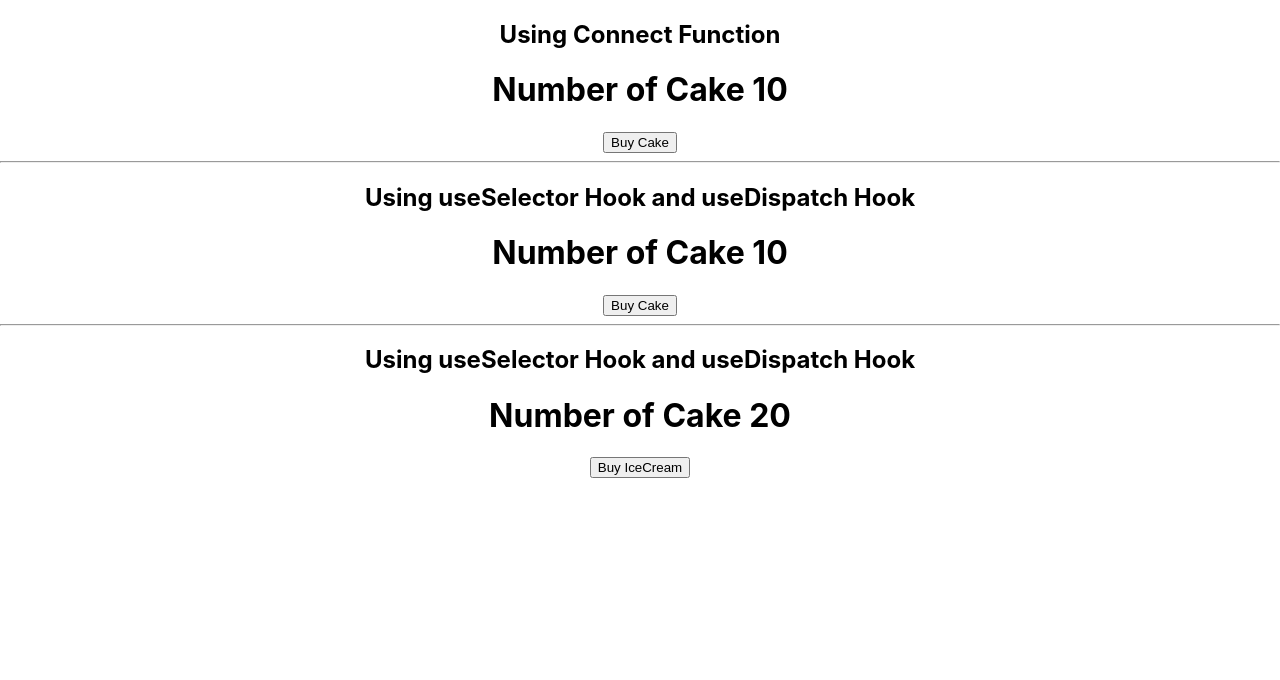
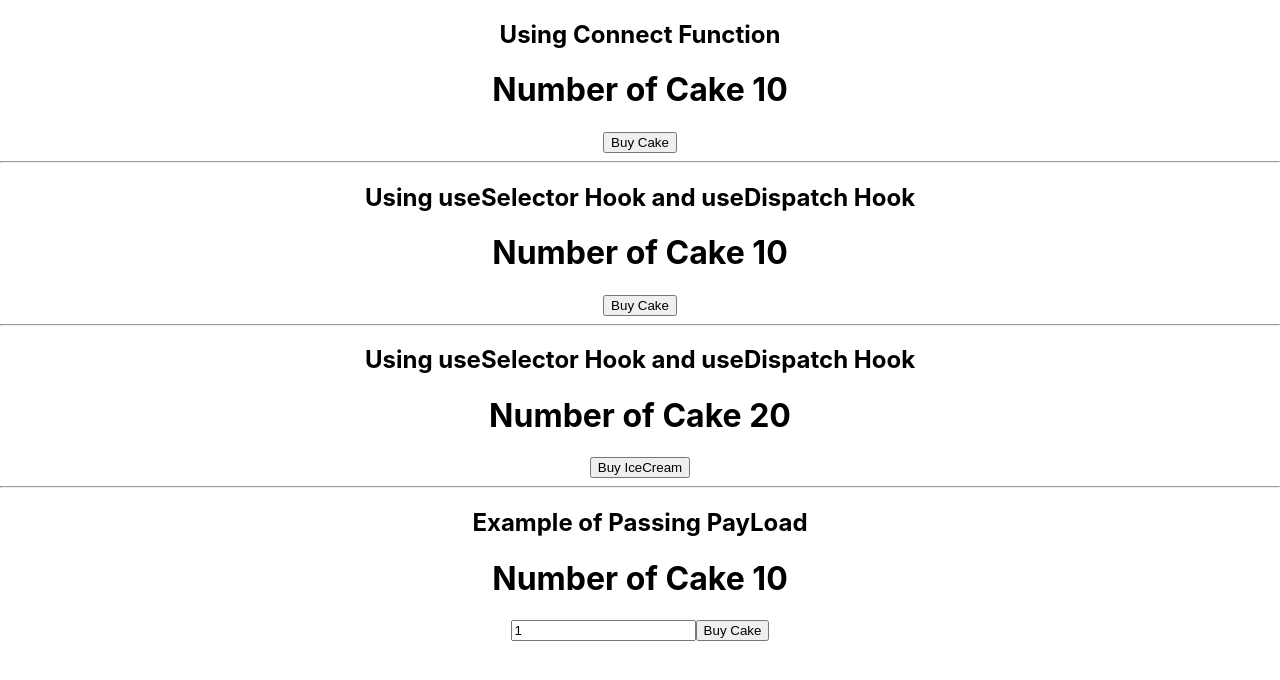
Before and after one commit to hardikd-zignuts/Redux-Tutorial, a React (Create React App) app in the folder redux-cake-shop/: page / in a window 1280 px wide. Shown: the top 680 px of the page. Built offline with nearby package versions, Linux system fonts and the light colour scheme.

Commit message:
Passing PayLoad to Actions and Reducer

```diff
--- a/redux-cake-shop/src/App.js
+++ b/redux-cake-shop/src/App.js
@@ -4,6 +4,7 @@
 import store from './Redux/Store';
 import CakeShopHook from './components/CakeShopHook';
 import IceCreamShop from './components/IceCreamShop';
+import NewCakeShop from './components/NewCakeShop';
 
 function App() {
   return (
@@ -14,6 +15,8 @@
         <CakeShopHook />
         <hr />
         <IceCreamShop />
+        <hr/>
+        <NewCakeShop/>
       </div>
     </Provider>
   );
--- a/redux-cake-shop/src/Redux/cake/cakeAction.js
+++ b/redux-cake-shop/src/Redux/cake/cakeAction.js
@@ -1,8 +1,9 @@
 import { BUY_CAKE } from "./cakeTypes"
 
 
-export const buyCake = () => {
+export const buyCake = (number = 1) => {
     return {
-        type: BUY_CAKE
+        type: BUY_CAKE,
+        payLoad: number
     }
 }
--- a/redux-cake-shop/src/Redux/cake/cakeReducer.js
+++ b/redux-cake-shop/src/Redux/cake/cakeReducer.js
@@ -9,7 +9,7 @@
         case BUY_CAKE:
             return {
                 ...state,
-                numOfCake: state.numOfCake - 1
+                numOfCake: state.numOfCake - action.payLoad
             }
         default:
             return state
--- /dev/null
+++ b/redux-cake-shop/src/components/NewCakeShop.jsx
@@ -0,0 +1,34 @@
+import React, { useState } from "react";
+import { connect } from "react-redux";
+import { buyCake } from "../Redux/cake/cakeAction";
+
+const NewCakeShop = (props) => {
+  const [number, setNumber] = useState(1);
+  return (
+    <>
+      <div>
+        <h2>Example of Passing PayLoad</h2>
+        <h1>Number of Cake {props.numOfCake}</h1>
+        <input
+          type="number"
+          value={number}
+          onChange={(e) => setNumber(e.target.value)}
+        />
+        <button onClick={() => props.buyCake(number)}>Buy Cake</button>
+      </div>
+    </>
+  );
+};
+
+const mapToStateProps = (state) => {
+  return {
+    numOfCake: state.cake.numOfCake,
+  };
+};
+const mapToDispatchProps = (dispatch) => {
+  return {
+    buyCake: (number) => dispatch(buyCake(number)),
+  };
+};
+
+export default connect(mapToStateProps, mapToDispatchProps)(NewCakeShop);
```
